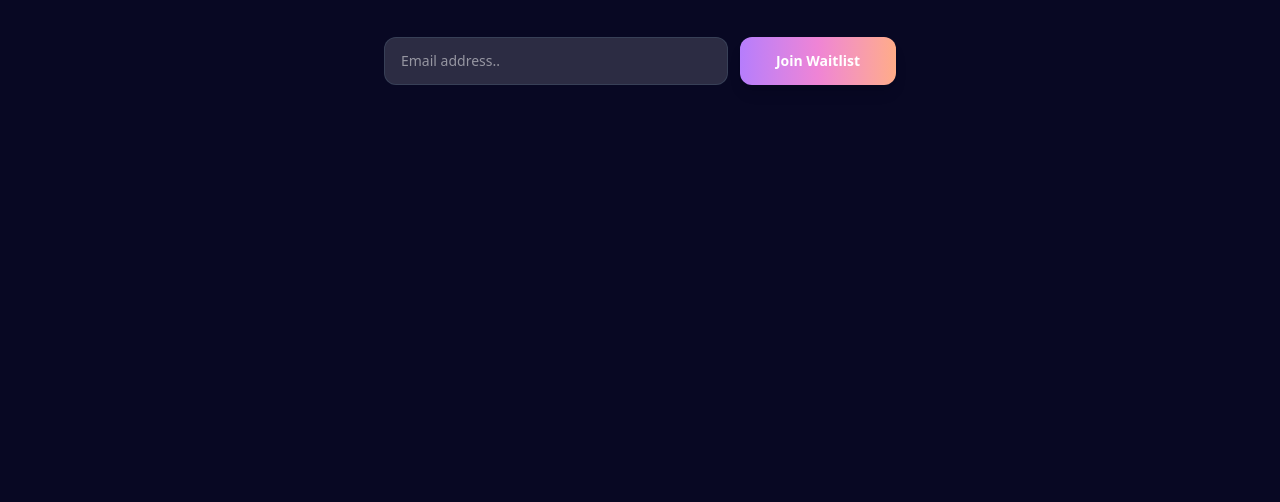
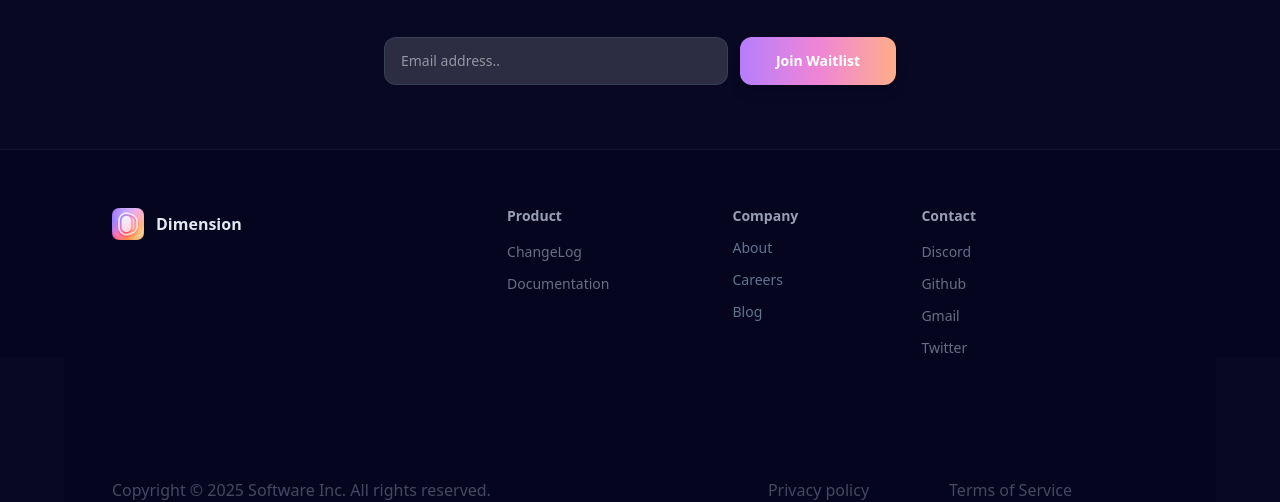
Before and after one commit to we-shaurya-s001/html-assignment, a plain HTML site: page index.html in a window 1280 px wide. Shown: the part 520-1022 px from the top of the page. Before the commit the page ends 800 px from the top, so only its background shows below. Drawn offline with nearby package versions, Linux system fonts and the light colour scheme.

Commit message:
added the footer and fixed issues

```diff
--- a/index.html
+++ b/index.html
@@ -21,14 +21,14 @@
         <div class="relative  mx-auto flex max-w-6xl items-center justify-between px-6 py-4">
             <a href="#" class="relative z-10 flex items-center gap-3">
               <img src="./nav-img.png" class="w-8 h-8 object-fit">
-                <span class="text-mg font-semibold">Dimensions</span>
+                <span class="text-mg font-semibold">Dimension</span>
             </a>
             <div class="absolute left-1/2 top-1/2 z-10  -translate-x-1/2 -translate-y-1/2 sm-block">
                 <div class="flex items-center gap-6 rounded-full border border-white/10 bg-[#080823] px-5 py-2 text-sm shadow-sm backdrop-blur-sm">
-                    <a href="#" class="transitions-colors hoverLtext-sky-200">About</a>
-                    <a href="#" class="transitions-colors hoverLtext-sky-200">Careers <span class="rounded-full text-xs p-1 bg-[#49496E]">2</span></a>
-                    <a href="#" class="transitions-colors hoverLtext-sky-200">Blog</a>
-                    <a href="#" class="transitions-colors hoverLtext-sky-200">Changelog</a>
+                    <a href="#" class="transitions-colors hovertext-sky-200">About</a>
+                    <a href="#" class="transitions-colors hovertext-sky-200">Careers <span class="rounded-full text-xs p-1 bg-[#49496E]">2</span></a>
+                    <a href="#" class="transitions-colors hovertext-sky-200">Blog</a>
+                    <a href="#" class="transitions-colors hovertext-sky-200">Changelog</a>
         </div>
 
         </div>
@@ -76,6 +76,87 @@ Join Waitlist
 
   </section>
  </main>
+   <footer class="relative z-10 border-t border-white/5 bg-[#050520] pb-40 pt-16 md:pb-36">
+  <div class="pointer-events-none absolute inset-x-0 bottom-0 h-48 ">
+    <div class="relative mx-auto max-w-6xl">
+      <div class="flex flex-col mt-10 mx-12 md:flex-row md:items-start md:justify-between">
+        <a href="#" class="flex shrink-0 items-center gap-3">
+                        <img src="./nav-img.png" class="w-8 h-8 object-fit">
+
+          <span class="flex text-mg font-semibold h-9 w-9 items-center justify-between rounded-lg bg:gradient-to-b">
+            Dimension
+          </span>
+        </a>
+
+
+
+
+<div class="col-span-2 ml-48 sm:col-span-1">
+<p class="mb-4 text-sm font-semibold text-[#999DB5]">Product</p>
+<ul class="space-y-3 flex flex-col text-sm text-[#6A6D85]">
+  <a>ChangeLog</a>
+    <a>Documentation  </a>
+  </ul>
+</div>
+
+
+
+
+
+<div class="col-span-2 sm:col-span-1">
+<p class="mb-3 text-sm font-semibold text-[#999DB5]">Company</p>
+<ul class="space-y-3 flex flex-col text-sm text-slate-500">
+  <a>About</a>
+    <a>Careers</a>
+  <a>Blog</a>
+
+  </ul>
+</div>
+
+<div class="col-span-2 sm:col-span-1">
+<p class="mb-4 mr-48 text-sm font-semibold text-[#999DB5]">Contact</p>
+<ul class="space-y-3 flex flex-col text-sm text-slate-500">
+  <a class="text-[#6A6D85]">Discord</a>
+      <a class="text-[#6A6D85]">Github</a>
+    <a class="text-[#6A6D85]" >Gmail</a>
+    <a class="text-[#6A6D85]">Twitter</a>
+
+
+  </ul>
+</div>
+
+<!-- <div class="grid grid-cols-2 gap-10 sm:grid-cols-3 sm:gap-16">
+  <div>
+    <p class="mb-4 text-sm font-semibold text-white">Product</p>
+    <ul class="space-y-3 text-sm text-slate-300">
+      <div class="flex flex-col"><a href="#">ChangeLog</a>
+      <a href="#">Documentation</a></div>
+
+    </ul>
+  </div>
+</div>
+<div class="grid grid-cols-2 gap-10 sm:grid-cols-3 sm:gap-16">
+  <div>
+    <p class="mb-4 text-sm font-semibold text-white">Product</p>
+    <ul class="space-y-3 text-sm text-slate-300">
+      <div class="flex flex-col"><a href="#">ChangeLog</a>
+      <a href="#">Documentation</a></div>
+
+    </ul>
+  </div>
+</div> -->
+
+      </div class="p-10 mt-30 bg-[#050520]">
+    <div class="flex flex-col sm:flex-row  bg-[#050520] justify-between">  <div class="ml-12 mt-30 text-12 flex flex-col sm:flex-row   bg-[#050520] text-[#464862]">Copyright © 2025 Software Inc. All rights reserved.</div>
+    <div class="mr-36 mt-30"><span class="mx-20 bg-[#050520] text-[#464862]">Privacy policy</span><span class="text-[#464862]">Terms of Service</span></div>
+</div>
+
+  </div>
+  <!-- </div class="p-16">
+      <div class="mt-30">Copyright © 2025 Software Inc. All rights reserved.</div>
+<div>Privacy policy <div>Terms of Service</div></div>
+    </div> -->
+ </footer>
 
 
 
```
